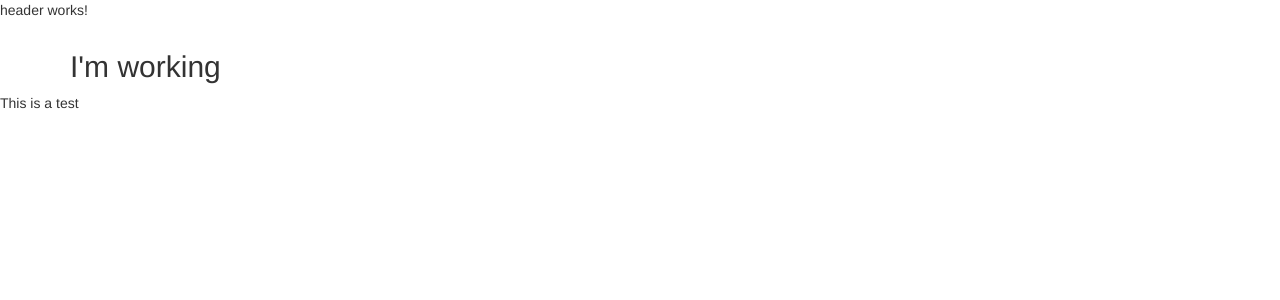
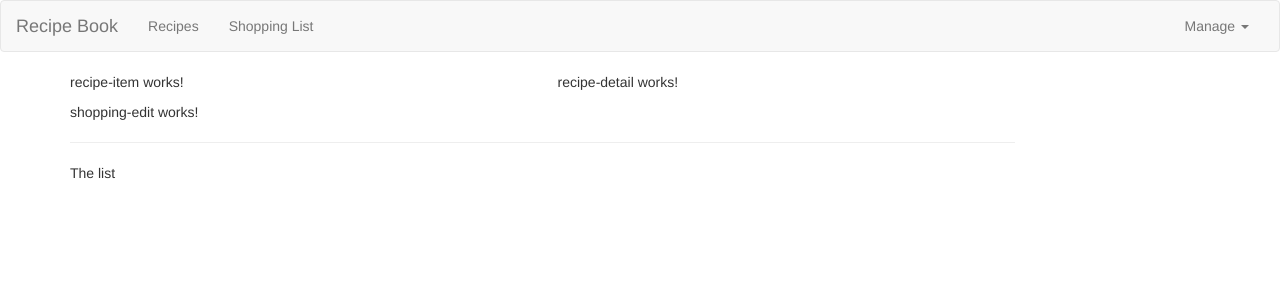
Before and after one commit to briannaSlik/recipe-shopping-app, an Angular app: page / in a window 1280 px wide. Shown: the top 300 px of the page. Built offline with nearby package versions, Linux system fonts and the light colour scheme.

Commit message:
built header component

```diff
--- a/src/app/app.component.html
+++ b/src/app/app.component.html
@@ -2,8 +2,8 @@
 <div class="container">
   <div class="row">
     <div class="col-md-12">
-      <h2>I'm working</h2>
+      <app-recipes></app-recipes>
+      <app-shopping-list></app-shopping-list>
     </div>
   </div>
 </div>
-<app-recipes></app-recipes>
--- a/src/app/header/header.component.html
+++ b/src/app/header/header.component.html
@@ -1 +1,25 @@
-<p>header works!</p>
+<nav class="navbar navbar-default">
+    <div class="container-fluid">
+        <div class="navbar-header">
+            <button type="button" class="navbar-toggle" (click)="collapsed = !collapsed">
+              <span class="icon-bar" *ngFor="let iconBar of [1, 2, 3]"></span>
+            </button>
+            <a routerLink="/" class="navbar-brand">Recipe Book</a>
+          </div>
+          <div class="navbar-collapse" [class.collapse]="collapsed" (window:resize)="collapsed = true">
+            <ul class="nav navbar-nav">
+                <li><a href="#">Recipes</a></li>
+                <li><a href="#">Shopping List</a></li>
+            </ul>
+            <ul class="nav navbar-nav navbar-right">
+                <li class="dropdown">
+                    <a href="#" class="dropdown-toggle" role="button">Manage <span class="caret"></span></a>
+                    <ul class="dropdown-menu">
+                        <li><a href="#">Save Data</a></li>
+                        <li><a href="#">Save Data</a></li>
+                    </ul>
+                </li>
+            </ul>
+        </div>
+    </div>
+</nav>
--- a/src/app/header/header.component.ts
+++ b/src/app/header/header.component.ts
@@ -6,5 +6,9 @@
   styleUrl: './header.component.css'
 })
 export class HeaderComponent {
+  collapsed = true;
 
+  constructor(){
+
+  }
 }
--- a/src/app/recipes/recipe-list/recipe-list.component.html
+++ b/src/app/recipes/recipe-list/recipe-list.component.html
@@ -1 +1 @@
-<p>recipe-list works!</p>
+<app-recipe-item></app-recipe-item>
--- a/src/app/recipes/recipes.component.html
+++ b/src/app/recipes/recipes.component.html
@@ -1 +1,8 @@
-<p>This is a test</p>
+<div class="row">
+    <div class="col-md-5">
+        <app-recipe-list></app-recipe-list>
+    </div>
+    <div class="col-md-7">
+        <app-recipe-detail></app-recipe-detail>
+    </div>
+</div>
--- a/src/app/shopping-list/shopping-list.component.html
+++ b/src/app/shopping-list/shopping-list.component.html
@@ -1 +1,7 @@
-<p>shopping-list works!</p>
+<div class="row">
+    <div class="col-xs-10">
+        <app-shopping-edit></app-shopping-edit>
+        <hr>
+        <p>The list</p>
+    </div>
+</div>
```
